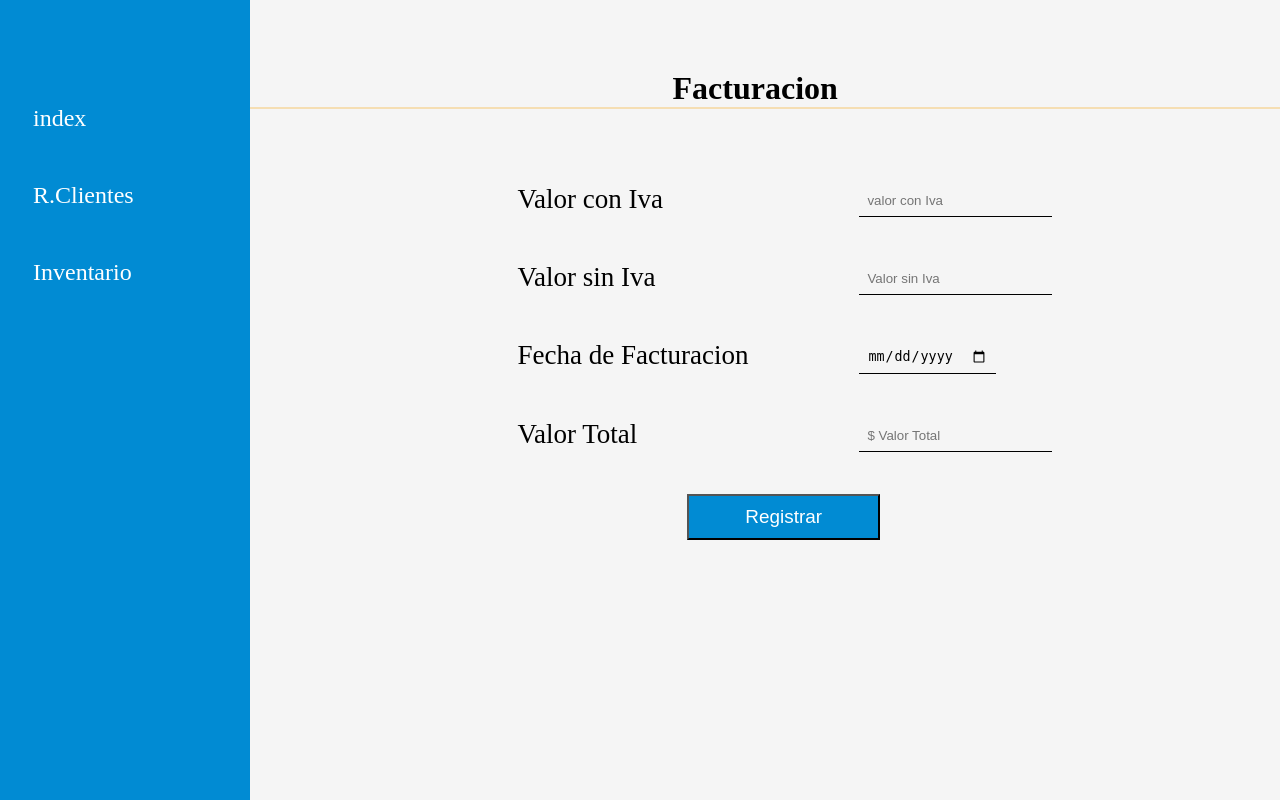
After one commit to derlyYSoto98/senasoft2021, a PHP site: page /factura.html in a window 1280 px wide; the page is wider, and only the part inside the window is pictured. The commit adds this page. Run offline with PHP 8.4, Linux system fonts and the light colour scheme.

Commit message:
agregado registro facturacion

```diff
--- a/css/style.css
+++ b/css/style.css
@@ -16,6 +16,7 @@ td , tr{
     font-size: 1.3em;
 }
 input , select{
+    padding: 8px;
     border: none;
     border-bottom: 1px solid black;
     background-color: transparent;
--- /dev/null
+++ b/factura.html
@@ -0,0 +1,43 @@
+<!DOCTYPE html>
+<html lang="en">
+<head>
+    <meta charset="UTF-8">
+    <meta http-equiv="X-UA-Compatible" content="IE=edge">
+    <meta name="viewport" content="width=device-width, initial-scale=1.0">
+    <title>factura</title>
+    <link rel="stylesheet" href="css/style.css">
+</head>
+<body>
+    <nav>
+        <ul>
+            <li><a href="#">index</a></li>
+            <li><a href="registro_clientes.html">R.Clientes</a></li>
+            <li><a href="registro_inventario.html">Inventario</a></li>
+        </ul>
+    </nav>
+    <h1>Facturacion</h1>
+    <form action="">
+        <table >
+            <tr>
+                <td>Valor con Iva</td>
+                <td><input type="number" name="valorcon" placeholder="valor con Iva" required></td>
+            </tr>
+            <tr>
+                <td>Valor sin Iva</td>
+                <td><input type="number" name="valorsin" placeholder="Valor sin Iva" required></td>
+            </tr>
+            <tr>
+                <td>Fecha de Facturacion</td>
+                <td><input type="date" name="fecha" id="" required></td>
+            </tr>
+            <tr>
+                <td>Valor Total</td>
+                <td><input type="number" name="proveedor" placeholder="$ Valor Total" required></td>
+            </tr>
+            <tr>
+                <td colspan="2"><button class="boton" type="submit">Registrar</button></td>
+            </tr>
+        </table>
+    </form>
+</body>
+</html>
--- a/registro_clientes.html
+++ b/registro_clientes.html
@@ -11,12 +11,13 @@
     <nav>
         <ul>
             <li><a href="#">index</a></li>
-            <li><a href="inventario.html">Inventario</a></li>
+            <li><a href="registro_inventario.html">Inventario</a></li>
+            <li><a href="factura.html">Facturacion</a></li>
         </ul>
     </nav>
     <h1>REGISTRO CLIENTES</h1>
     <form action="">
-        <table>
+        <table      >
 
             <tr>
                 <td>Tipo de Documento</td>
--- a/registro_inventario.html
+++ b/registro_inventario.html
@@ -12,15 +12,12 @@
         <ul>
             <li><a href="#">index</a></li>
             <li><a href="registro_clientes.html">R.Clientes</a></li>
+            <li><a href="factura.html">Facturacion</a></li>
         </ul>
     </nav>
     <h1>Registro de Inventario</h1>
     <form action="">
         <table >
-
-            <!-- <tr>
-                <td colspan="2">Inventario</td>
-            </tr> -->
             <tr>
                 <td>Fecha de Ingreso</td>
                 <td><input type="date" name="fecha" id="" required></td>
```
